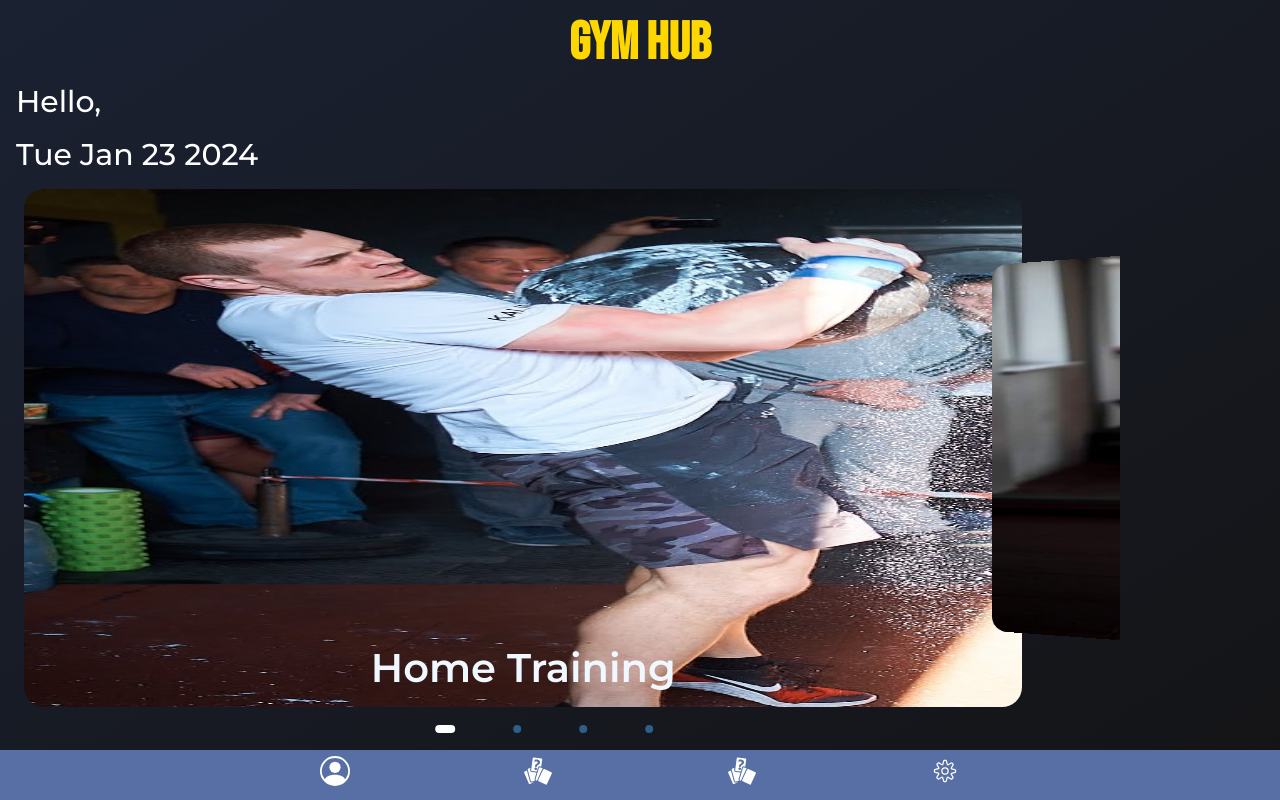
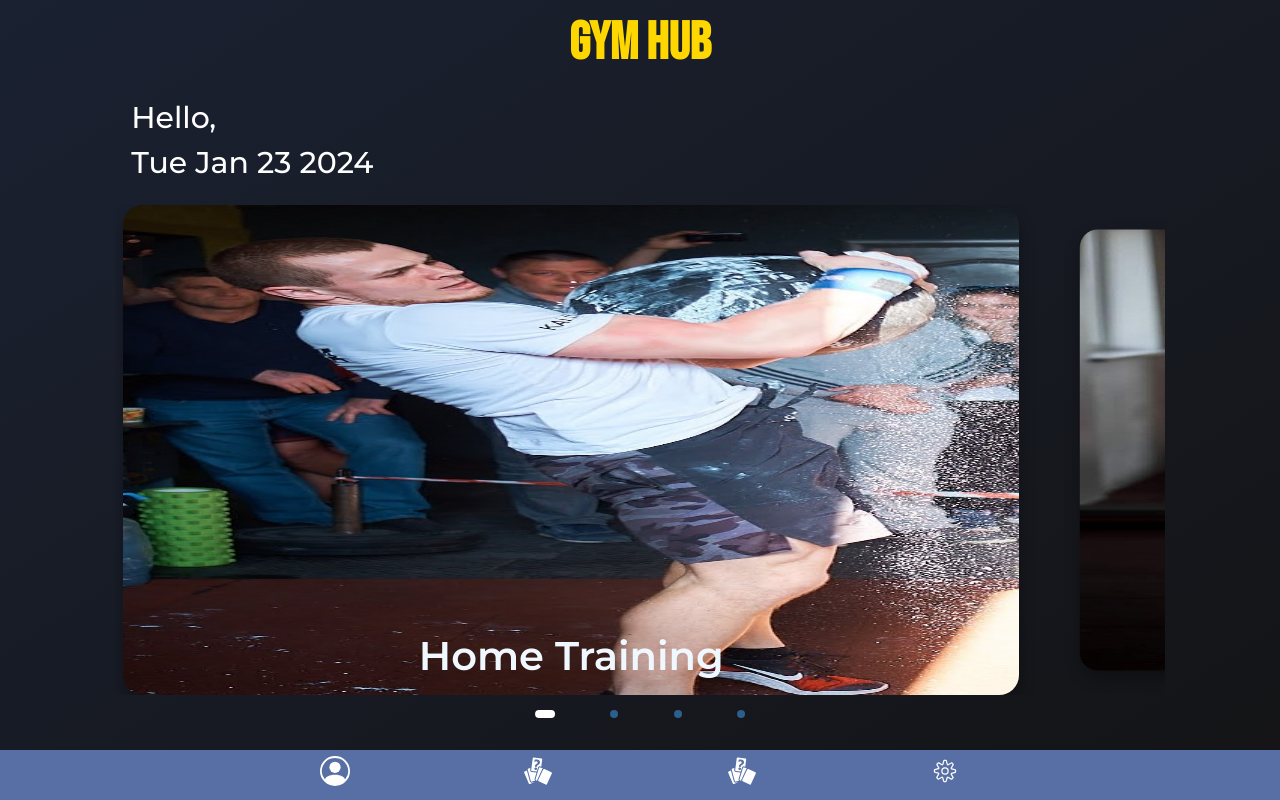
Before and after one commit to SergeiiKalina/Gum-project, a React (Create React App) app: page /carousel in a window 1280 px wide. Built offline with nearby package versions, Linux system fonts and the light colour scheme; no server answers.

Commit message:
update carousel

```diff
--- a/src/components/Main/Carousel/Carousel.tsx
+++ b/src/components/Main/Carousel/Carousel.tsx
@@ -45,10 +45,12 @@ function Carousel() {
             const velocity = Math.abs(diffX / diffTime)
 
             const threshold = 10
-            const scrollAmount = containerRef.current!.offsetWidth - 42
+            const scrollAmount =
+                containerRef.current!.offsetWidth -
+                (containerRef.current!.offsetWidth / 100) * 10
             if (Math.abs(diffX) >= threshold) {
                 const numBlocksToScroll =
-                    velocity > 1 ? 3 : velocity > 0.6 ? 2 : 1
+                    velocity > 1.5 ? 3 : velocity > 1 ? 2 : 1
 
                 const scrollDirection = diffX > 0 ? -1 : 1
                 const countScroll =
@@ -140,6 +142,7 @@ function Carousel() {
                     className={`carousel_item library ${
                         currentIndex === 3 ? "active" : ""
                     }`}
+                    style={{ marginRight: "30px" }}
                 >
                     <span>Library</span>
                 </div>
--- a/src/components/Main/Carousel/carousel.scss
+++ b/src/components/Main/Carousel/carousel.scss
@@ -4,14 +4,13 @@
     position: relative;
     display: flex;
     flex-direction: column;
-
-    width: 85dvw;
-    height: 80dvh;
-
+    width: 82dvw;
+    height: 75dvh;
+    margin: 20px auto 0 auto;
     h2 {
         display: flex;
         @include adaptive-font(30, 20);
-        padding: 8px 0 8px 0;
+        padding: 4px 0;
         justify-content: flex-start;
         font-weight: 500;
         margin-left: 16px;
@@ -20,20 +19,19 @@
         width: 100%;
         height: 100%;
         display: flex;
-        justify-content: space-between;
+        margin-top: 20px;
         overflow: hidden;
         cursor: pointer;
-        padding: 8px 16px;
         -ms-overflow-style: none;
         scrollbar-width: none;
-        perspective: 1200px;
+
         .carousel_item {
             display: flex;
             position: relative;
             justify-content: center;
             align-items: center;
             height: 100%;
-            min-width: 78dvw;
+            min-width: 70dvw;
             background-repeat: no-repeat;
             background-position: 0 0;
             background-size: 101% 100%;
@@ -41,8 +39,9 @@
             color: aliceblue;
             border-radius: 20px;
             transition: all 500ms ease;
-            transform: rotateY(-30deg);
-            transform-origin: right center;
+            transform: scale(0.9);
+            box-shadow: 0 8px 16px rgba(0, 0, 0, 0.3);
+
             span {
                 display: block;
                 width: 100%;
@@ -68,12 +67,9 @@
         }
 
         .carousel_item.active {
-            transform: rotateY(0);
-            transform-origin: right center;
-        }
-        .carousel_item.prev {
-            transform: rotateY(30deg);
-            transform-origin: left center;
+            transition: all 500ms ease;
+            transform: scale(1);
+            box-shadow: 0 8px 16px rgba(0, 0, 0, 0.3);
         }
 
         .carousel_container::-webkit-scrollbar {
@@ -82,7 +78,7 @@
     }
     .bullet {
         position: absolute;
-        bottom: -20px;
+        bottom: -25px;
         left: 50%;
         transform: translateX(-50%);
         display: flex;
```
